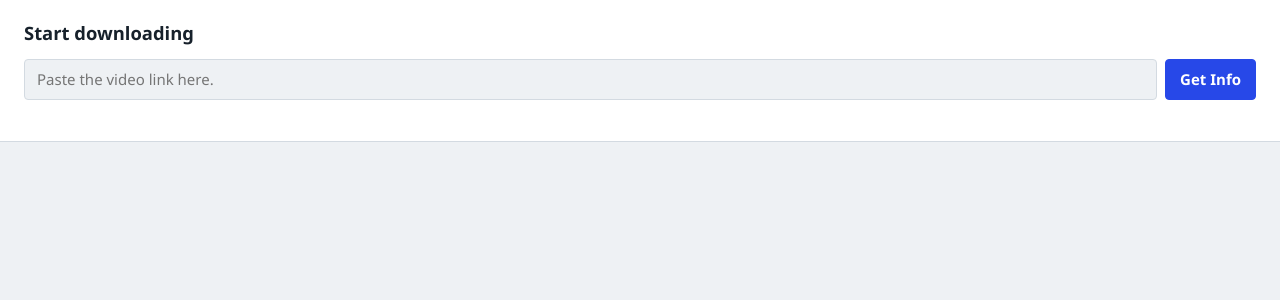
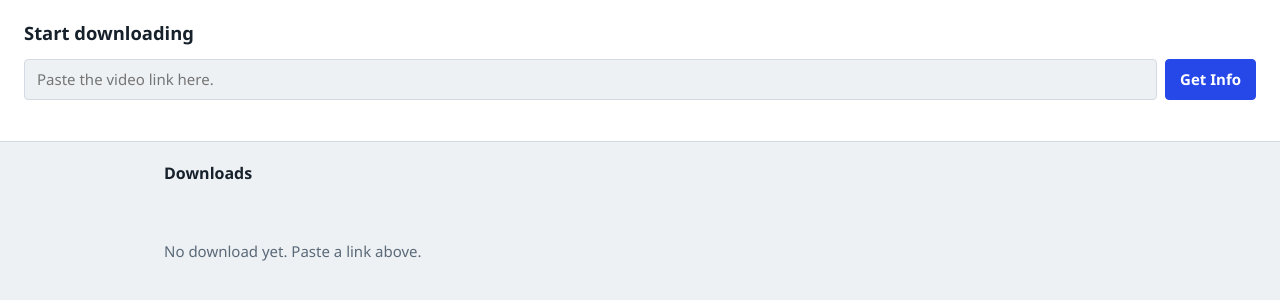
Before and after one commit to tahaxbyrk/download-everything, an Electron app: page src/renderer/index.html in a window 1280 px wide. Drawn offline with Linux system fonts and the light colour scheme.

Commit message:
feat(downloads): add downloads component with empty state

```diff
--- /dev/null
+++ b/src/renderer/components/downloads/downloads.css
@@ -0,0 +1,21 @@
+.list-head {
+    display: flex;
+    align-items: baseline;
+    gap: 10px;
+    padding: 20px 24px 8px;
+}
+
+.list-head h2 {
+    margin: 0;
+    font-size: 1rem;
+    font-weight: 600;
+}
+
+#count {
+    color: var(--muted);
+}
+
+.empty {
+    padding: 32px 24px;
+    color: var(--muted);
+}
--- a/src/renderer/index.css
+++ b/src/renderer/index.css
@@ -4,3 +4,4 @@
 @import './styles/base/controls.css';
 @import './styles/layout/layout.css';
 @import './components/header/header.css';
+@import './components/downloads/downloads.css';
--- a/src/renderer/index.html
+++ b/src/renderer/index.html
@@ -18,6 +18,16 @@
     <p id="msg" class="msg" role="status"></p>
     </header>
 
+    <main>
+    <section class="downloads">
+      <div class="list-head">
+        <h2>Downloads</h2>
+        <span id="count"></span>
+      </div>
+      <p id="empty" class="empty">No download yet. Paste a link above.</p>
+    </section>
+    </main>
+
     <script type="module" src="./index.js"></script>
 </body>
 </html>
```
